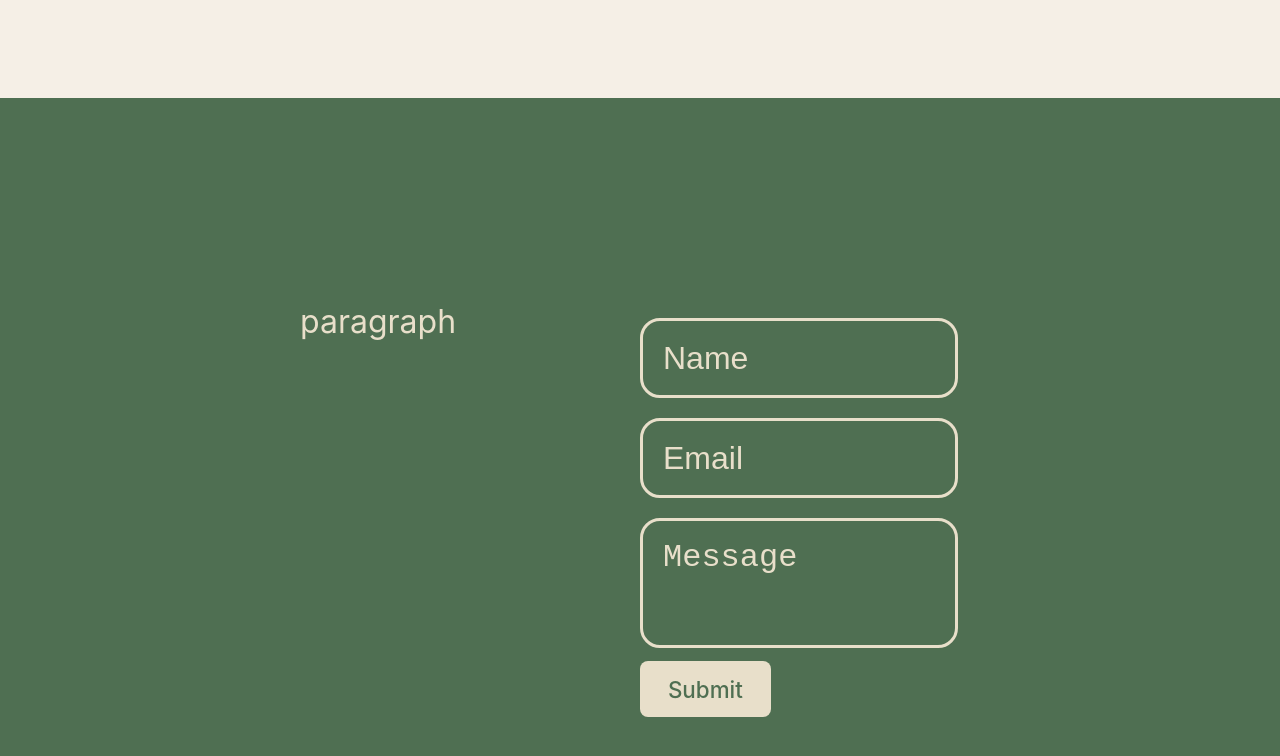
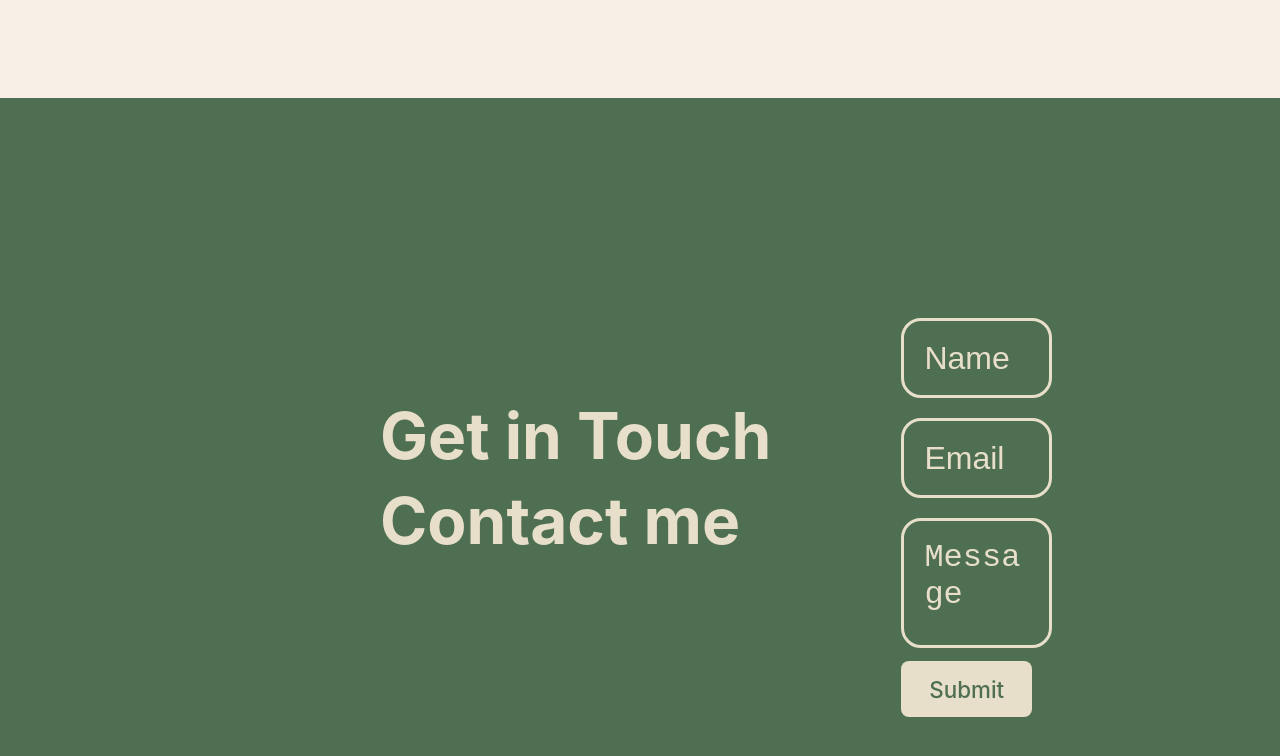
Before and after one commit to yamanerkam/Portfolio-Page, a React (Vite) app: page / in a window 1280 px wide. Shown: the part 3484-4240 px from the top of the page. Built offline with nearby package versions, Linux system fonts and the light colour scheme.

Commit message:
white-space-no-wrap

```diff
--- a/src/pages/Contact/Contact.css
+++ b/src/pages/Contact/Contact.css
@@ -8,8 +8,29 @@
 }
 
 .main {
-    display: grid;
-    grid-template-columns: 1fr 1fr;
+    display: flex;
+}
+
+.parag {
+    white-space: nowrap;
+    margin-top: 100px;
+    margin-right: 50px;
+
+}
+
+.parag h1 {
+    padding: 0 80px;
+    font-size: 2em;
+    line-height: 1.2;
+    margin-bottom: .5rem;
+    margin-top: 0;
+}
+
+.form {
+    display: flex;
+    flex-direction: column;
+
+
 }
 
 
@@ -19,6 +40,12 @@
     color: #4F6F52;
 
 }
+
+
+
+
+
+
 
 input,
 textarea {
@@ -40,7 +67,6 @@ textarea {
 textarea {
     resize: none;
     font-size: 2rem;
-
     width: 80% !important;
     height: 100px;
 
--- a/src/pages/Contact/Contact.jsx
+++ b/src/pages/Contact/Contact.jsx
@@ -22,7 +22,10 @@ export default function Contact() {
     return (
         <div className='contact'>
             <div className='main'>
-                <div className='parag'>paragraph</div>
+                <div className='parag'>
+                    <h1>Get in Touch</h1>
+                    <h1>Contact me</h1 >
+                </div>
                 <div className="form">
                     <form onSubmit={handleSubmit}>
                         <input
```
